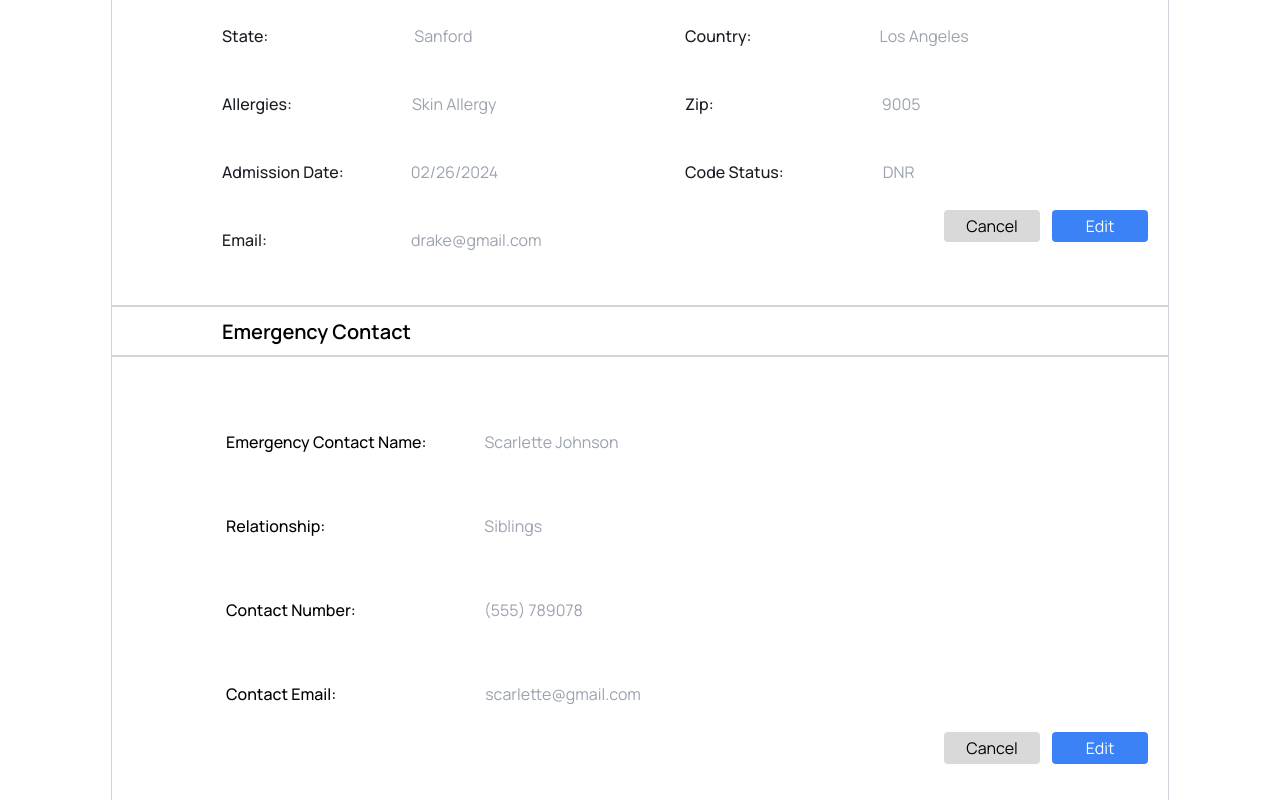
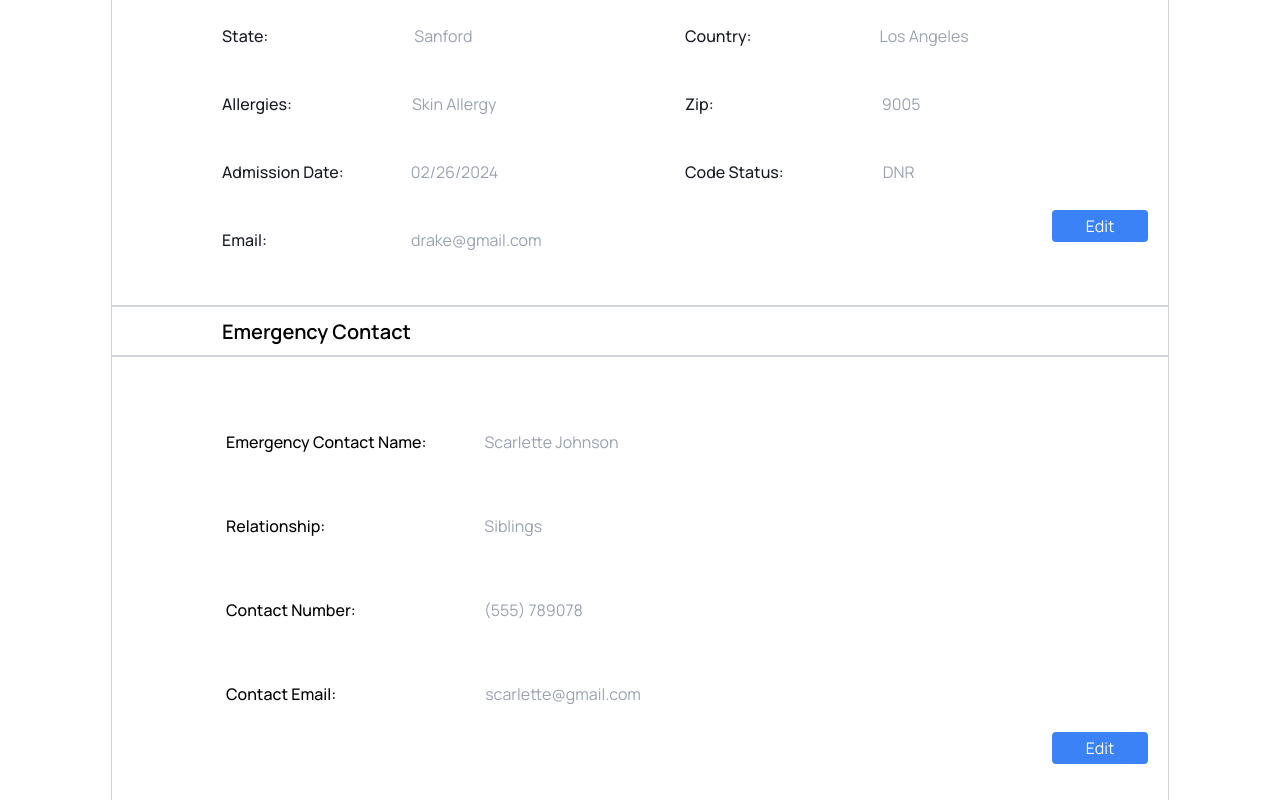
Before and after one commit to jairosolutions-com/colinahealth, a Next.js app: page /patient-overview/1/patient-details in a window 1280 px wide. Shown: the part 754-1554 px from the top of the page. Built offline with nearby package versions, Linux system fonts and the light colour scheme.

Commit message:
patient details edited buttons

```diff
--- a/app/(routes)/patient-overview/[id]/patient-details/page.tsx
+++ b/app/(routes)/patient-overview/[id]/patient-details/page.tsx
@@ -293,13 +293,15 @@ export default function PatientDetails() {
           </div>
           <div className="mb-4 ">
           <div className="justify-end flex pt-5">
+          {patientEditMode && (
               <button
                 type="button"
                 className="bg-[#D9D9D9] hover:bg-[#D9D9D9] text-[#000] font-normal font-manrope py-1 px-4 rounded w-24 h-8 mr-3 "
                 onClick={handlePatientEditClick}
               >
-              {patientEditMode? "Cancel" : "Cancel"}
+                Cancel
               </button>
+            )}
             <button
               type="button"
               className="bg-blue-500 hover:bg-blue-700 text-white font-normal font-manrope py-1 px-4 rounded w-24 h-8  "
@@ -392,13 +394,15 @@ export default function PatientDetails() {
         </div>
         <div className="mb-4 ">
           <div className="justify-end flex pt-5">
+          {emergencyEditMode && (
               <button
                 type="button"
                 className="bg-[#D9D9D9] hover:bg-[#D9D9D9] text-[#000] font-normal font-manrope py-1 px-4 rounded w-24 h-8 mr-3"
                 onClick={handleEmergencyEditClick}
               >
-              {emergencyEditMode ? "Cancel" : "Cancel"}
+                Cancel
               </button>
+            )}
 
             <button
               type="button"
```
Lines whose indentation alone changed are shown as unchanged.
